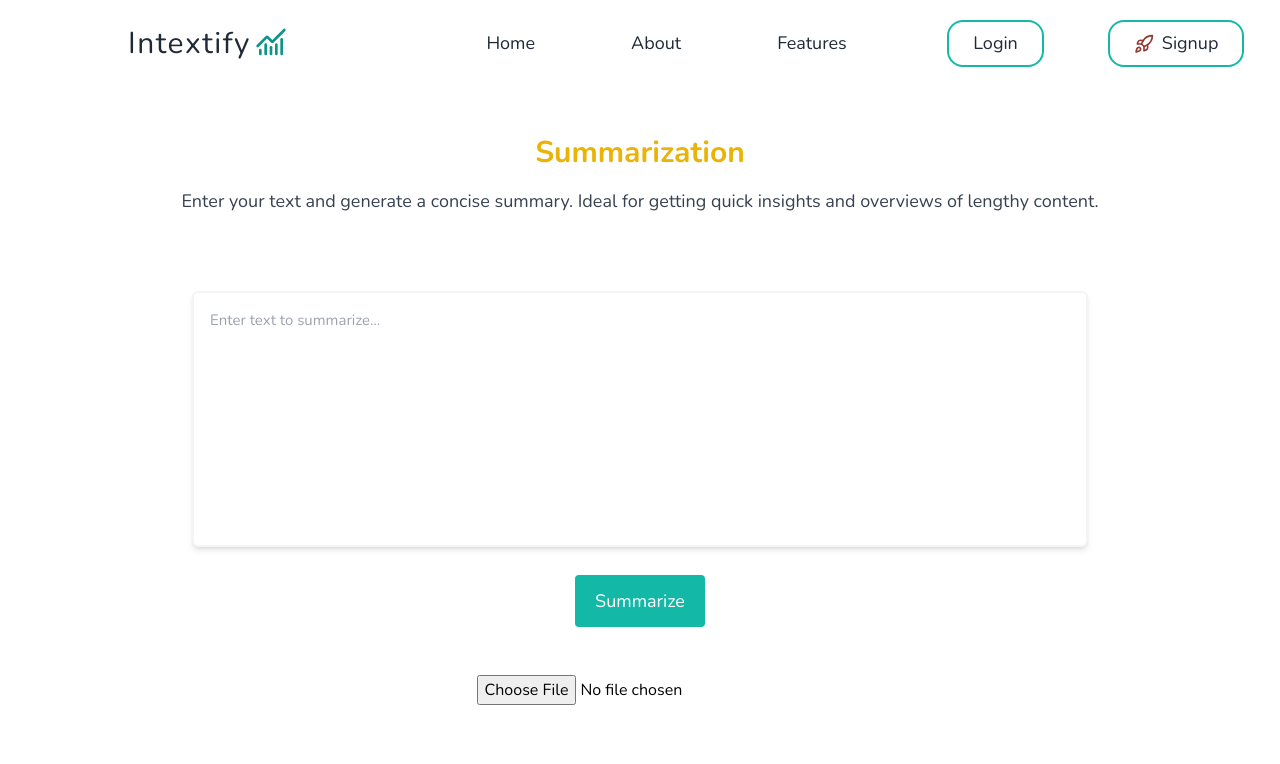
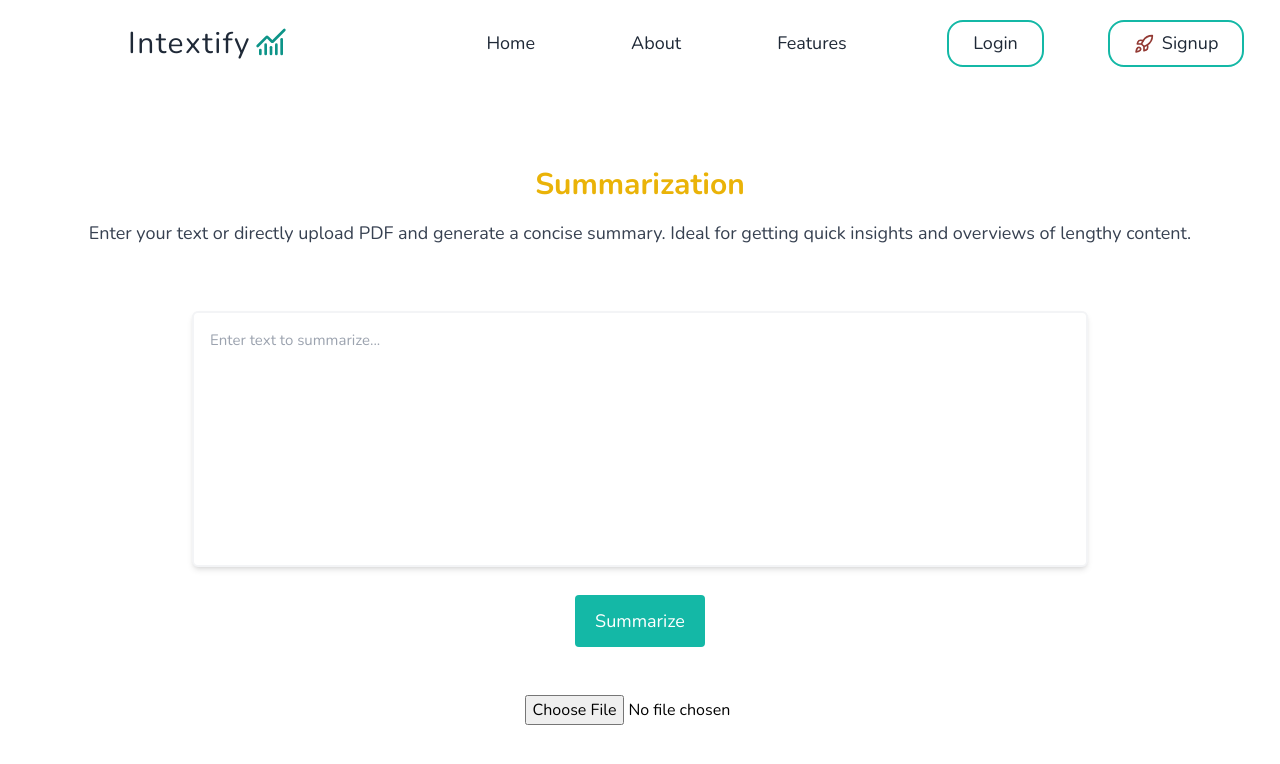
Before and after one commit to rupeshbug/capstone_project, a Next.js app: page /summarize in a window 1280 px wide. Shown: the top 764 px of the page. Built offline with nearby package versions, Linux system fonts and the light colour scheme.

Commit message:
styles added in summarization component

```diff
--- a/src/app/api/summarizeText/route.js
+++ b/src/app/api/summarizeText/route.js
@@ -24,7 +24,6 @@ export async function POST(req) {
 
     return NextResponse.json({ summary: responseText });
   } catch (error) {
-    console.error("Error generating summary:", error);
     return NextResponse.json(
       { error: "Internal server error" },
       { status: 500 }
--- a/src/app/api/summerizeDoc/route.js
+++ b/src/app/api/summerizeDoc/route.js
@@ -18,8 +18,6 @@ export async function POST(req) {
     const loader = new PDFLoader(file);
     const data = await loader.load();
 
-    console.log(data);
-
     let content = "";
     data.forEach((item) => {
       content = content + "" + item.pageContent;
@@ -33,8 +31,6 @@ export async function POST(req) {
 
     return NextResponse.json({ summary: responseText });
   } catch (error) {
-    console.log(error);
-    console.error("Error generating summary:");
     return NextResponse.json(
       { error: "Internal server error" },
       { status: 500 }
--- a/src/app/summarize/page.jsx
+++ b/src/app/summarize/page.jsx
@@ -20,26 +20,28 @@ export default function Home() {
         <link rel="icon" href="/favicon.ico" />
       </Head>
       <Navbar />
-      <h1 className="text-3xl mb-4 mt-12 font-bold text-center text-yellow-500">
+      <div className="px-5 py-8 md:p-12 mt-8 mx-auto">
+        <h1 className="text-3xl mb-4 font-bold text-center text-yellow-500">
           Summarization
         </h1>
-      <p className="text-center mb-7 text-lg text-gray-700">
-        Enter your text and generate a concise summary. Ideal for getting quick
-        insights and overviews of lengthy content.
+        <p className="text-center mb-4 text-lg text-gray-700">
+          Enter your text or directly upload PDF and generate a concise summary.
+          Ideal for getting quick insights and overviews of lengthy content.
         </p>
 
         <TextSummarization summary={summary} setSummary={setSummary} />
-      <div className="flex justify-center">
+        <div className="flex justify-center items-center">
           <DocumentSummerization summary={summary} setSummary={setSummary} />
         </div>
-      <div className="px-36 mb-10">
+        <div className="px-5 md:px-36 mt-12">
           {summary && (
-          <div className="bg-gray-100 border-2 border-gray-300 rounded-md mt-7 px-4 py-7 w-full">
+            <div className="bg-gray-100 border-2 border-gray-300 rounded-md mt-7 px-4 py-7 w-full text-justify">
               <h2 className="text-xl mb-3 font-semibold">Summary:</h2>
               <p>{summary}</p>
             </div>
           )}
         </div>
       </div>
+    </div>
   );
 }
--- a/src/components/DocumentSummerization.jsx
+++ b/src/components/DocumentSummerization.jsx
@@ -33,7 +33,6 @@ export default function DocumentSummerization({ summary, setSummary }) {
       setSummary(data.summary);
       // Process the response data as needed, e.g., set summaries
     } catch (error) {
-      console.error("Error:", error);
       setError("An error occurred while fetching the summary.");
     } finally {
       setLoading(false);
@@ -43,7 +42,11 @@ export default function DocumentSummerization({ summary, setSummary }) {
   return (
     <>
       <div>
-        <input type="file" onChange={handleSummarizeDocument} />
+        <input
+          className="ml-24"
+          type="file"
+          onChange={handleSummarizeDocument}
+        />
       </div>
     </>
   );
--- a/src/components/TextSummarization.jsx
+++ b/src/components/TextSummarization.jsx
@@ -1,7 +1,6 @@
 "use client";
 
 import { useState } from "react";
-import Navbar from "./Navbar";
 import { ClipLoader } from "react-spinners";
 
 export default function TextSummarization({ summary, setSummary }) {
@@ -29,7 +28,6 @@ export default function TextSummarization({ summary, setSummary }) {
         setError(data.error || "An error occurred");
       }
     } catch (error) {
-      console.error("Error:", error);
       setError("An error occurred while fetching the summary.");
     } finally {
       setLoading(false);
@@ -37,9 +35,8 @@ export default function TextSummarization({ summary, setSummary }) {
   };
 
   return (
-    <>
     <main className="flex flex-col items-center p-5 md:p-12">
-        <div className="max-w-4xl w-full flex-col items-center justify-center text-sm lg:flex">
+      <div className="max-w-4xl w-full flex flex-col items-center justify-center text-sm lg:flex">
         <textarea
           className="w-full h-64 p-4 border-2 border-gray-100 rounded-md resize-none outline-none shadow-md"
           value={text}
@@ -48,6 +45,7 @@ export default function TextSummarization({ summary, setSummary }) {
           spellCheck="false"
           style={{ fontSize: "15px", lineHeight: 1.5 }}
         />
+        <div className="flex justify-center w-full mb-3 md:mb-0">
           <button
             className="bg-teal-500 text-white text-lg px-5 py-3 mt-7 hover:bg-teal-600 rounded"
             onClick={handleTextSummary}
@@ -55,10 +53,10 @@ export default function TextSummarization({ summary, setSummary }) {
           >
             {loading ? <ClipLoader color="white" size={24} /> : "Summarize"}
           </button>
+        </div>
 
         {error && <p className="text-red-500 mt-4">{error}</p>}
       </div>
     </main>
-    </>
   );
 }
```
Lines whose indentation alone changed are shown as unchanged.
